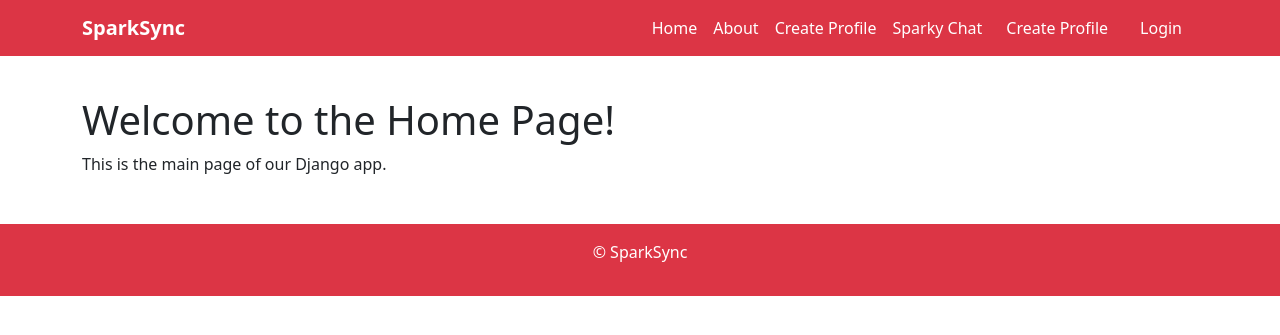
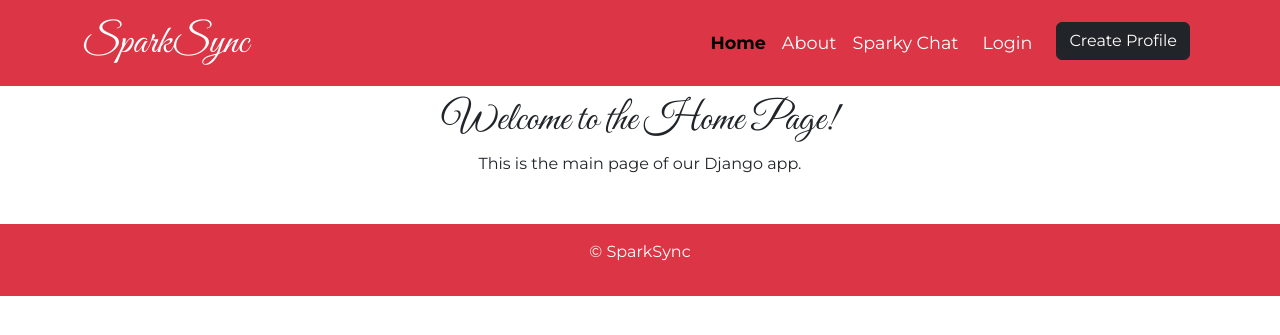
Before and after one commit to violaberg/dating-app, a Django app: page / in a window 1280 px wide. Shown: the top 335 px of the page. Run offline with Django 5.2, Linux system fonts and the light colour scheme.

Commit message:
style: change 'Create profile' to btn styling, add root variables

```diff
--- a/home/templates/home/home.html
+++ b/home/templates/home/home.html
@@ -1,6 +1,11 @@
 {% extends "base.html" %}
+{% load static %}
+
+<title>{% block title %}Homec{% endblock %}</title>
 
 {% block content %}
+<div class="container text-center">
     <h1>Welcome to the Home Page!</h1>
     <p>This is the main page of our Django app.</p>
+</div>
 {% endblock %}
--- a/static/css/style.css
+++ b/static/css/style.css
@@ -0,0 +1,32 @@
+:root {
+  --font-montserrat: "Montserrat", serif;
+  --font-great-vibes: "Great Vibes", serif;
+}
+
+body {
+  font-family: var(--font-montserrat);
+}
+
+h1, h2, h2,
+.brand,
+.nav-link {
+  font-family: var(--font-great-vibes);
+}
+
+.brand {
+  font-size: 2.5rem;
+}
+
+.nav-link {
+  font-family: var(--font-montserrat);
+  font-size: 1.1rem;
+}
+
+.nav-link:hover {
+  color: green;
+}
+
+.nav-link.active {
+  color: black !important;
+  font-weight: 700;
+}
--- a/templates/base.html
+++ b/templates/base.html
@@ -12,7 +12,7 @@
     <!-- Bootstrap CSS -->
     <link href="https://cdn.jsdelivr.net/npm/bootstrap@5.3.2/dist/css/bootstrap.min.css" rel="stylesheet">
     <link rel="stylesheet" href="https://cdnjs.cloudflare.com/ajax/libs/font-awesome/5.15.3/css/all.min.css">
-    <link rel="stylesheet" href="{% static 'css/styles.css' %}">
+    <link rel="stylesheet" href="{% static 'css/style.css' %}">
 
     <!-- Google fonts -->
     <link rel="preconnect" href="https://fonts.googleapis.com">
@@ -25,7 +25,7 @@
     <nav class="navbar navbar-expand-lg navbar-dark bg-danger fixed-top">
         <div class="container">
             <!-- App Name -->
-            <a class="navbar-brand fw-bold" href="{% url 'home' %}">SparkSync</a>
+            <a class="brand navbar-brand" href="{% url 'home' %}">SparkSync</a>
 
             <!-- Mobile Menu Button -->
             <button class="navbar-toggler" type="button" data-bs-toggle="collapse" data-bs-target="#navbarNav"
@@ -43,9 +43,6 @@
                         <a class="nav-link {% if request.path == '#' %}active{% endif %} text-white" href="#">About</a>
                     </li>
                     <li class="nav-item">
-                        <a class="nav-link {% if request.path == '#' %}active{% endif %} text-white" href="#">Create Profile</a>
-                    </li>
-                    <li class="nav-item">
                         <a class="nav-link {% if request.path == '#' %}active{% endif %} text-white" href="#">Sparky Chat</a>
                     </li>
                     {% if user.is_authenticated %}
@@ -54,10 +51,10 @@
                     </li>
                     {% else %}
                     <li class="nav-item px-2">
-                        <a class="nav-link {% if request.path == signup_url %}active" aria-current="page{% endif %} text-white" href="{% url 'account_signup' %}" aria-label="Create Profile">Create Profile</a>
+                        <a class="nav-link {% if request.path == login_url %}active" aria-current="page{% endif %} text-white" href="{% url 'account_login' %}" aria-label="Login">Login</a>
                     </li>
                     <li class="nav-item px-2">
-                        <a class="nav-link {% if request.path == login_url %}active" aria-current="page{% endif %} text-white" href="{% url 'account_login' %}" aria-label="Login">Login</a>
+                        <a class="btn-dark btn  {% if request.path == signup_url %}active" aria-current="page{% endif %} text-white" href="{% url 'account_signup' %}" aria-label="Create Profile">Create Profile</a>
                     </li>
                     {% endif %}
                 </ul>
```
